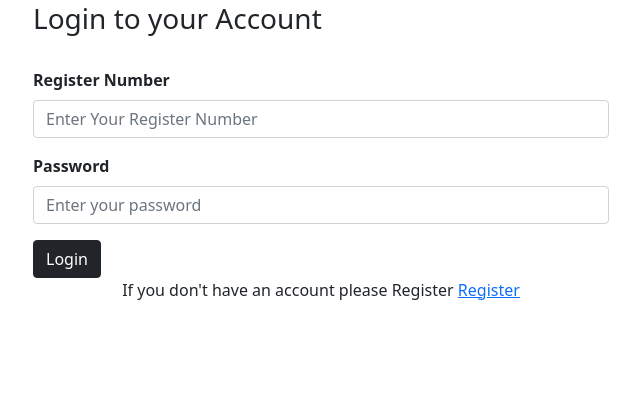
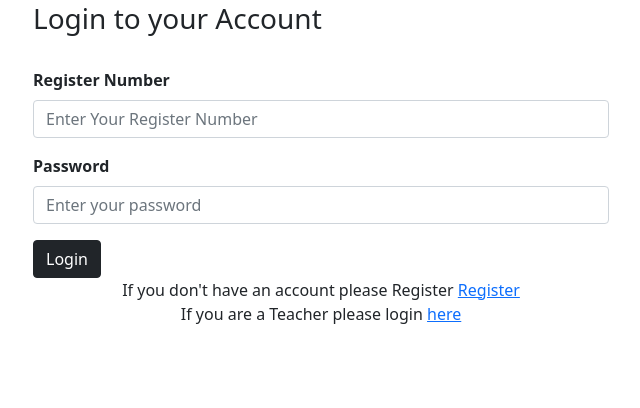
Before and after one commit to shamil-t/quiz-app-django, a Django app: page / in a window 1280 px wide. Shown: the part 89-497 px from the top of the page, without its empty margins (319-959 px from the left). Run offline with Django 3.2, Linux system fonts and the light colour scheme; some libraries are stand-ins or nearby versions.

Commit message:
improvements

```diff
--- a/templates/home.html
+++ b/templates/home.html
@@ -90,6 +90,8 @@
   </div>
   <p class="text-center">
     If you don't have an account please Register <a href="register">Register</a>
+    <br>
+    If you are a Teacher please login  <a href="college_admin">here</a>
   </p>
   <div class="error">
     <p class="text-center">{{ error }} </p>
```
